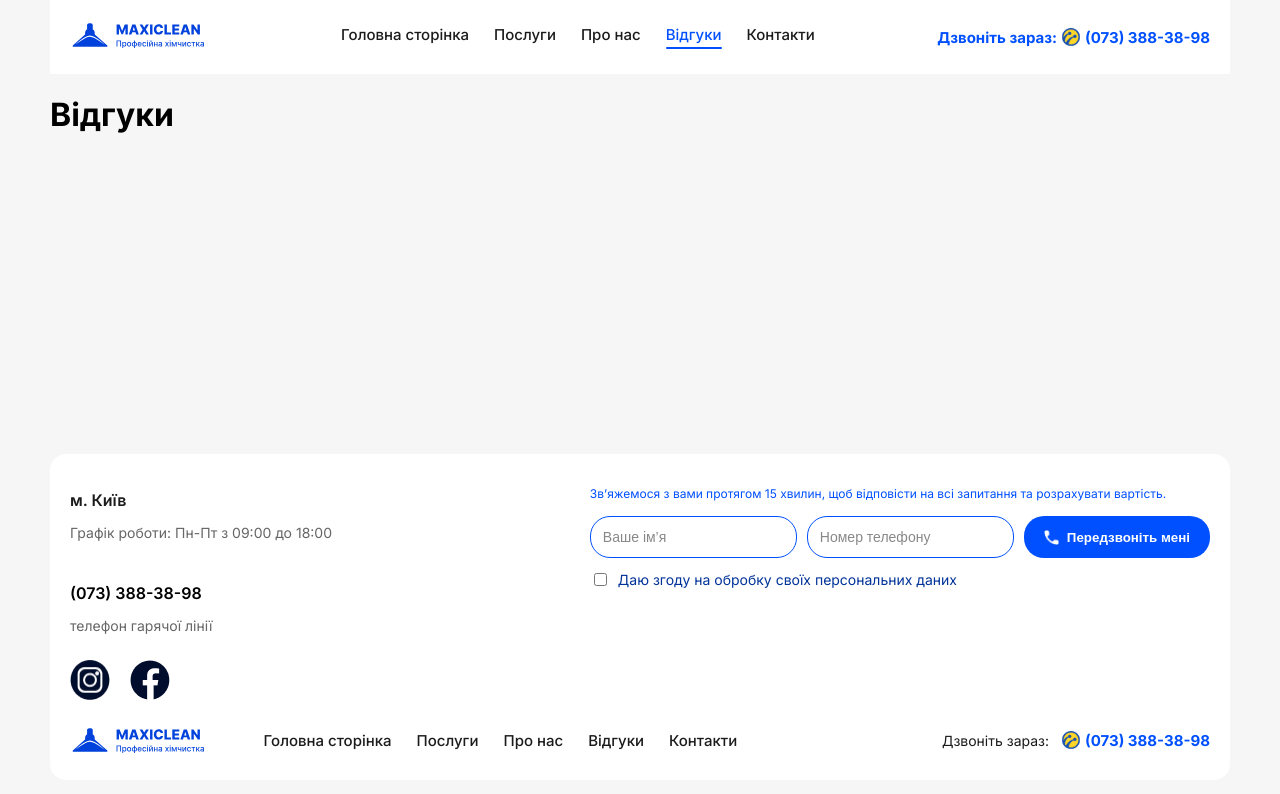
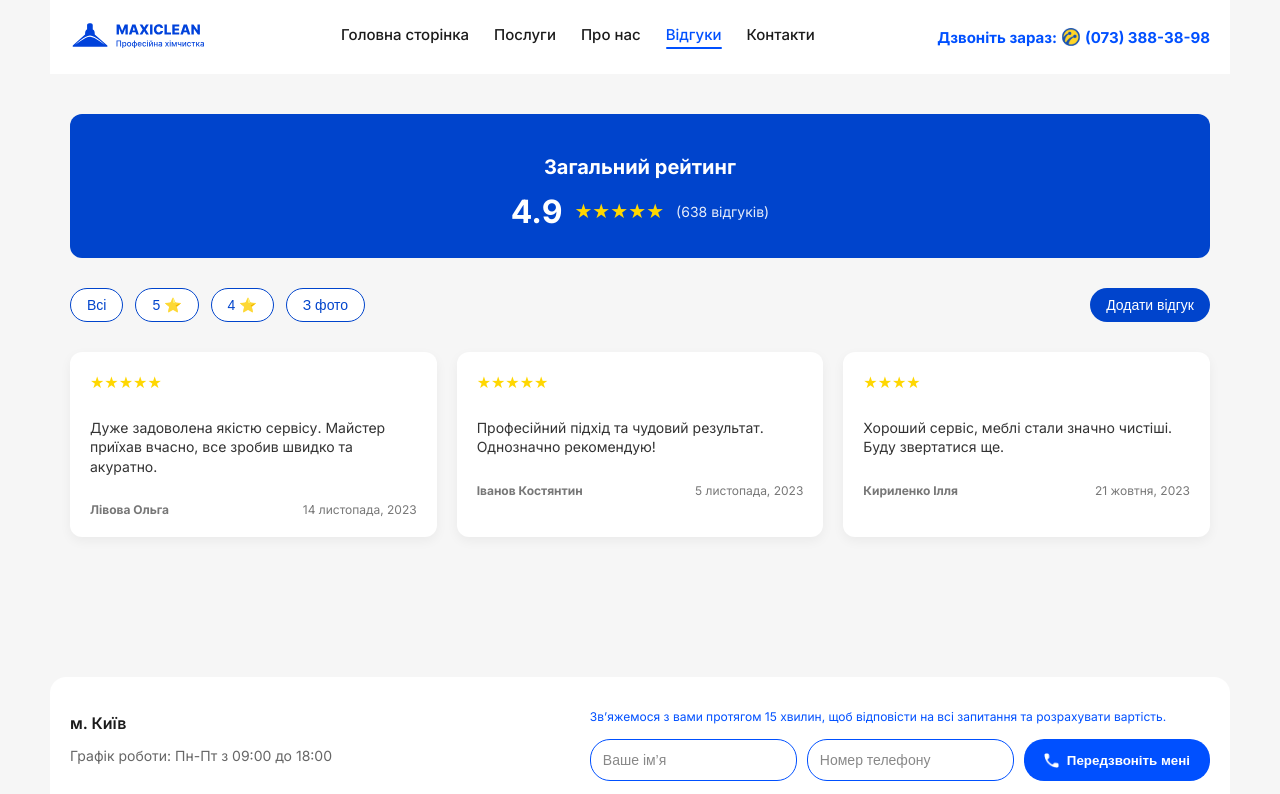
Before and after one commit to DavidKuznets/MaxiClean, a React (Vite) app in the folder frontend/: page /reviews in a window 1280 px wide. Shown: the top 794 px of the page. Built offline with nearby package versions, Linux system fonts and the light colour scheme.

Commit message:
ContactsPage

```diff
--- a/frontend/src/App.tsx
+++ b/frontend/src/App.tsx
@@ -7,6 +7,7 @@ import { ServicesPage } from "./Page/ServicesPage/ServicesPage";
 import { AboutUsPage } from "./Page/AboutUsPage/AboutUsPage";
 import { ContactsPage } from "./Page/ContactsPage/ContactsPage";
 import { ServiceCards } from "./Components/ServiceCards/ServiceCards";
+import { ReviewsPage } from "./Page/ReviewsPage/ReviewsPage";
 
 function App() {
   return (
@@ -21,7 +22,7 @@ function App() {
           <Route path="/services/mattresses" element={<ServicesPage />} />
           <Route path="/services/car-interior" element={<ServicesPage />} />
           <Route path="/about" element={<AboutUsPage />} />
-          <Route path="/reviews" element={<h1>Відгуки</h1>} />
+          <Route path="/reviews" element={<ReviewsPage />} />
           <Route path="/contacts" element={<ContactsPage />} />
         </Routes>
       </main>
--- a/frontend/src/Components/ContactsPageDetails/ContactsPageDetails.scss
+++ b/frontend/src/Components/ContactsPageDetails/ContactsPageDetails.scss
@@ -21,7 +21,6 @@
   background: #fff;
   color: #0042DB;
   flex: 1;
-  max-width: 370px;
   height: 50px;
 }
 
--- a/frontend/src/Components/Question/FAQ.scss
+++ b/frontend/src/Components/Question/FAQ.scss
@@ -1,6 +1,6 @@
 .faq {
   padding: 50px 20px;
-  background: #f9f9f9;
+
 
   &__container {
     display: flex;
--- a/frontend/src/Components/Question/FAQ.tsx
+++ b/frontend/src/Components/Question/FAQ.tsx
@@ -16,7 +16,7 @@ export const FAQ = () => {
     },
     {
       q: "Що робити з тваринами в квартирі, коли прийдуть клінери?",
-      a: "Єдине, що може заважати - це гучний звук від роботи обладнання. В іншому, наші засоби - безпечні, не мають стороннього запаху та не шкодять будь-кому, хто знаходиться у приміщення під час хімчистки.",
+      a: "Єдине, що може заважати - це гучний звук від роботи обладнання. В іншому, наші засоби - безпечні, не мають стороннього запаху та не шкодять будь-кому, хто знаходиться у приміщенні під час хімчистки.",
     },
     {
       q: "Які гарантії на якість клінінгу?",
@@ -24,7 +24,7 @@ export const FAQ = () => {
     },
     {
       q: "Чи довго меблі сохнуть після хімчистки?",
-      a: "Ящо це не вплине на результат чистки та не зашкодіть матеріалу, меблі можна залишити сохнути самостійно. Завичай самостіне висихання триває 6-12 годин, у рідких випадках до 24 годин. Але ми надаємо послугу присумової сушки. Після неї, ви зможете користуватись меблям практично відразу.",
+      a: "Ящо це не вплине на результат чистки та не зашкодіть матеріалу, меблі можна залишити сохнути самостійно. Завичай самостіне висихання триває 6-12 годин, у рідких випадках до 24 годин. Але ми надаємо послугу примусової сушки. Після неї, ви зможете користуватись меблям практично відразу.",
     },
     {
       q: "Чому моїм меблям потрібна хімчистка?",
--- a/frontend/src/Components/ServiceCards/ServiceCards.scss
+++ b/frontend/src/Components/ServiceCards/ServiceCards.scss
@@ -26,7 +26,7 @@
   background: #fff;
   border-radius: 16px;
   padding: 20px;
-  text-align: left;
+  text-align: center;
   box-shadow: 0 4px 12px rgba(0, 0, 0, 0.08);
 
   img {
--- a/frontend/src/Page/ContactsPage/ContactsPage.scss
+++ b/frontend/src/Page/ContactsPage/ContactsPage.scss
@@ -1,5 +1,5 @@
 .contacts-page {
-
+margin: 0;
 }
 
 .contacts-info--with-margin {
@@ -19,6 +19,7 @@
   padding: 20px;
   color: #0042DB;
 }
+
 
 .contacts-info__left {
   display: inline-block;
@@ -109,9 +110,9 @@
   color: #0042DB;
 
   &__title {
-    font-size: 24px;
+    font-size: 40px;
     font-weight: 700;
-    margin-bottom: 16px;
+    margin: 0 0 16px 0;
   }
 
   &__card {
@@ -120,7 +121,7 @@
     padding: 24px;
     display: flex;
     gap: 60px;
-    margin-bottom: 60px;
+
   }
 
   &__column {
@@ -150,13 +151,6 @@
   }
 }
 
-@media (max-width: 900px) {
-  .service-areas__card {
-    flex-direction: column;
-    gap: 24px;
-  }
-}
-
 
 /* ===========================
    Responsive
@@ -166,11 +160,18 @@
     flex-direction: column;
   }
 
+  .service-areas__card {
+    gap: 24px;
+  }
+
   .contacts-form {
     flex-direction: column;
   }
 
   .contacts-info {
+    flex-direction: column;
+    align-items: center;
+    gap: 30px;
     padding: 20px;
   }
 }
@@ -182,7 +183,7 @@
 @media (max-width: 1300px) {
   .contacts-info {
     flex-direction: column;
-    align-items: flex-start;
+    align-items: center;
     gap: 30px;
     padding: 20px;
   }
@@ -212,6 +213,12 @@
     gap: 20px;
   }
 
+    .service-areas__card {
+    flex-direction: column;
+    gap: 24px;
+    text-align: center;
+  }
+
   .contacts-info__left {
     .contacts-info__title {
       font-size: 40px;
@@ -226,4 +233,8 @@
   .contacts-consent {
     font-size: 12px;
   }
+
+  .service-areas__column label {
+    justify-content: center;
+  }
 }
--- a/frontend/src/Page/ContactsPage/ContactsPage.tsx
+++ b/frontend/src/Page/ContactsPage/ContactsPage.tsx
@@ -37,9 +37,9 @@ export const ContactsPage = () => {
       </div>
 
       <section className="service-areas">
-        <h2 className="service-areas__title">
+        <p className="service-areas__title">
           Райони міста Київ, в яких ми працюємо
-        </h2>
+        </p>
 
         <div className="service-areas__card">
           <div className="service-areas__column">
@@ -124,9 +124,9 @@ export const ContactsPage = () => {
           </div>
         </div>
 
-        <h2 className="service-areas__title">
+        <p className="service-areas__title">
           Ми також працюємо за межами Києва
-        </h2>
+        </p>
 
         <div className="service-areas__card">
           <div className="service-areas__column">
--- /dev/null
+++ b/frontend/src/Page/ReviewsPage/ReviewsPage.scss
@@ -0,0 +1,113 @@
+.reviews {
+  padding: 40px 20px;
+  max-width: 1200px;
+  margin: 0 auto;
+}
+
+/* ===== Rating ===== */
+.reviews__rating {
+  background: #0044cc;
+  border-radius: 12px;
+  padding: 24px;
+  color: #fff;
+  text-align: center;
+  margin-bottom: 30px;
+
+  h2 {
+    margin-bottom: 10px;
+    font-size: 20px;
+  }
+}
+
+.reviews__rating-value {
+  display: flex;
+  justify-content: center;
+  align-items: center;
+  gap: 12px;
+
+  span {
+    font-size: 32px;
+    font-weight: 700;
+  }
+
+  .stars {
+    color: #ffd700;
+    font-size: 20px;
+  }
+
+  p {
+    font-size: 14px;
+    opacity: 0.9;
+  }
+}
+
+/* ===== Filters ===== */
+.reviews__filters {
+  display: flex;
+  gap: 12px;
+  flex-wrap: wrap;
+  margin-bottom: 30px;
+
+  button {
+    padding: 8px 16px;
+    border-radius: 20px;
+    border: 1px solid #0044cc;
+    background: #fff;
+    color: #0044cc;
+    cursor: pointer;
+    font-size: 14px;
+  }
+
+  .primary {
+    background: #0044cc;
+    color: #fff;
+    border: none;
+    margin-left: auto;
+  }
+}
+
+/* ===== Grid ===== */
+.reviews__grid {
+  display: grid;
+  grid-template-columns: repeat(auto-fill, minmax(280px, 1fr));
+  gap: 20px;
+}
+
+/* ===== Card ===== */
+.review-card {
+  background: #fff;
+  border-radius: 12px;
+  padding: 20px;
+  box-shadow: 0 4px 12px rgba(0, 0, 0, 0.05);
+  display: flex;
+  flex-direction: column;
+  gap: 12px;
+}
+
+.review-card__rating {
+  color: #ffd700;
+  font-size: 16px;
+}
+
+.review-card__text {
+  font-size: 14px;
+  color: #333;
+  line-height: 1.4;
+}
+
+.review-card__footer {
+  display: flex;
+  justify-content: space-between;
+  font-size: 12px;
+  color: #777;
+}
+
+/* ===== Mobile ===== */
+@media (max-width: 600px) {
+  .reviews__filters {
+    button.primary {
+      margin-left: 0;
+      width: 100%;
+    }
+  }
+}
--- /dev/null
+++ b/frontend/src/Page/ReviewsPage/ReviewsPage.tsx
@@ -0,0 +1,68 @@
+import "./ReviewsPage.scss";
+
+const reviews = [
+  {
+    name: "Лівова Ольга",
+    date: "14 листопада, 2023",
+    rating: 5,
+    text:
+      "Дуже задоволена якістю сервісу. Майстер приїхав вчасно, все зробив швидко та акуратно.",
+  },
+  {
+    name: "Іванов Костянтин",
+    date: "5 листопада, 2023",
+    rating: 5,
+    text:
+      "Професійний підхід та чудовий результат. Однозначно рекомендую!",
+  },
+  {
+    name: "Кириленко Ілля",
+    date: "21 жовтня, 2023",
+    rating: 4,
+    text:
+      "Хороший сервіс, меблі стали значно чистіші. Буду звертатися ще.",
+  },
+];
+
+export const ReviewsPage = () => {
+  return (
+    <section className="reviews">
+      {/* Загальний рейтинг */}
+      <div className="reviews__rating">
+        <h2>Загальний рейтинг</h2>
+        <div className="reviews__rating-value">
+          <span>4.9</span>
+          <div className="stars">★★★★★</div>
+          <p>(638 відгуків)</p>
+        </div>
+      </div>
+
+      {/* Фільтри */}
+      <div className="reviews__filters">
+        <button>Всі</button>
+        <button>5 ⭐</button>
+        <button>4 ⭐</button>
+        <button>З фото</button>
+        <button className="primary">Додати відгук</button>
+      </div>
+
+      {/* Список відгуків */}
+      <div className="reviews__grid">
+        {reviews.map((review, index) => (
+          <div key={index} className="review-card">
+            <div className="review-card__rating">
+              {"★".repeat(review.rating)}
+            </div>
+
+            <p className="review-card__text">{review.text}</p>
+
+            <div className="review-card__footer">
+              <strong>{review.name}</strong>
+              <span>{review.date}</span>
+            </div>
+          </div>
+        ))}
+      </div>
+    </section>
+  );
+};
```
